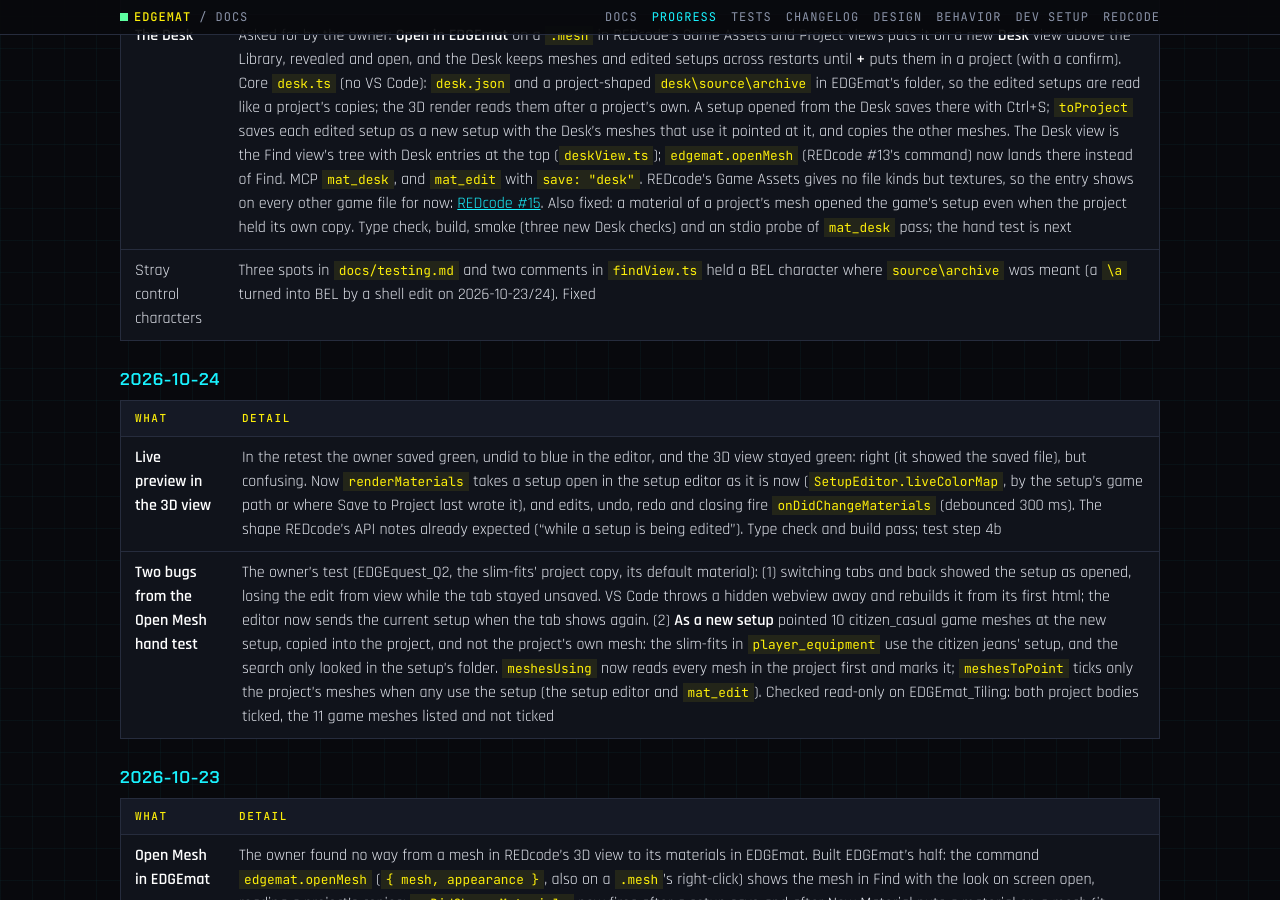
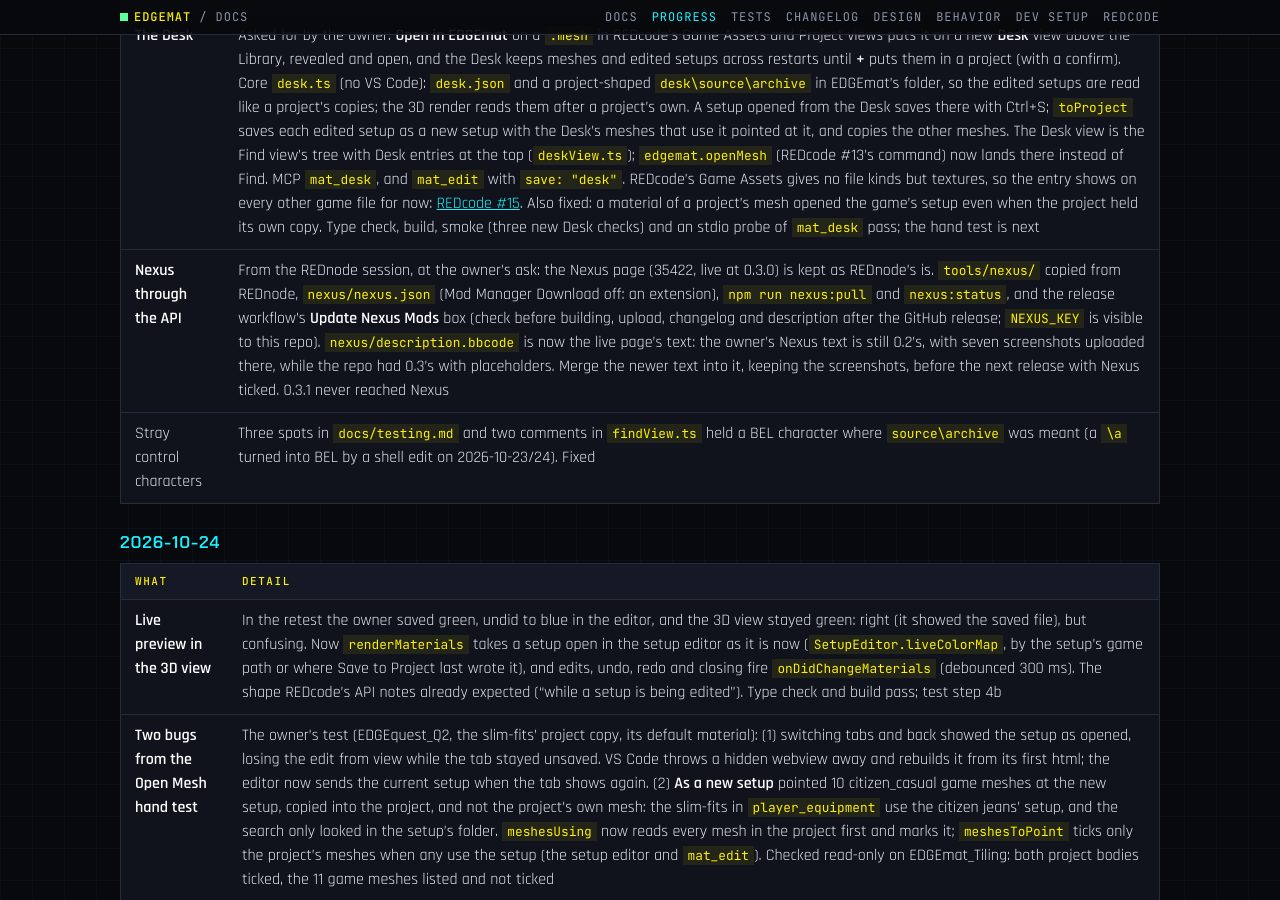
Before and after one commit to Edgemodders/EDGEmat, a Jekyll site: the page built from docs/progress.md, in a window 1280 px wide and 900 px high, scrolled down 2672 px. Built offline with Jekyll 4.4.1, drawn with Linux system fonts in a browser that asks for light colours; our own code applies the rules of GitHub Pages for plain Markdown files.

Commit message:
Progress: Nexus through the API
Co-Authored-By: Claude Opus 5.5 <noreply@anthropic.com>

```diff
--- a/docs/progress.md
+++ b/docs/progress.md
@@ -47,6 +47,7 @@ Last updated 2026-10-25.
 | What | Detail |
 |---|---|
 | **The Desk** | Asked for by the owner: **Open in EDGEmat** on a `.mesh` in REDcode's Game Assets and Project views puts it on a new **Desk** view above the Library, revealed and open, and the Desk keeps meshes and edited setups across restarts until **+** puts them in a project (with a confirm). Core `desk.ts` (no VS Code): `desk.json` and a project-shaped `desk\source\archive` in EDGEmat's folder, so the edited setups are read like a project's copies; the 3D render reads them after a project's own. A setup opened from the Desk saves there with Ctrl+S; `toProject` saves each edited setup as a new setup with the Desk's meshes that use it pointed at it, and copies the other meshes. The Desk view is the Find view's tree with Desk entries at the top (`deskView.ts`); `edgemat.openMesh` (REDcode #13's command) now lands there instead of Find. MCP `mat_desk`, and `mat_edit` with `save: "desk"`. REDcode's Game Assets gives no file kinds but textures, so the entry shows on every other game file for now: [REDcode #15](https://github.com/Edgemodders/REDcode/issues/15). Also fixed: a material of a project's mesh opened the game's setup even when the project held its own copy. Type check, build, smoke (three new Desk checks) and an stdio probe of `mat_desk` pass; the hand test is next |
+| **Nexus through the API** | From the REDnode session, at the owner's ask: the Nexus page (35422, live at 0.3.0) is kept as REDnode's is. `tools/nexus/` copied from REDnode, `nexus/nexus.json` (Mod Manager Download off: an extension), `npm run nexus:pull` and `nexus:status`, and the release workflow's **Update Nexus Mods** box (check before building, upload, changelog and description after the GitHub release; `NEXUS_KEY` is visible to this repo). `nexus/description.bbcode` is now the live page's text: the owner's Nexus text is still 0.2's, with seven screenshots uploaded there, while the repo had 0.3's with placeholders. Merge the newer text into it, keeping the screenshots, before the next release with Nexus ticked. 0.3.1 never reached Nexus |
 | Stray control characters | Three spots in `docs/testing.md` and two comments in `findView.ts` held a BEL character where `source\archive` was meant (a `\a` turned into BEL by a shell edit on 2026-10-23/24). Fixed |
 
 ### 2026-10-24
```
